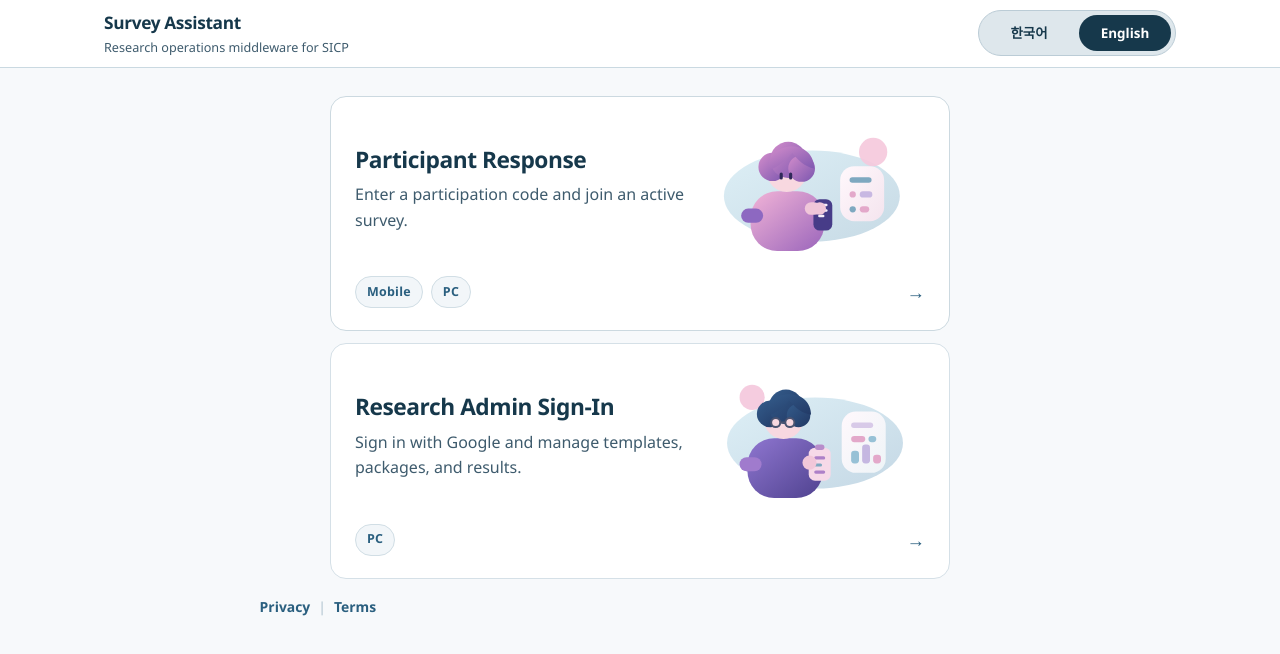
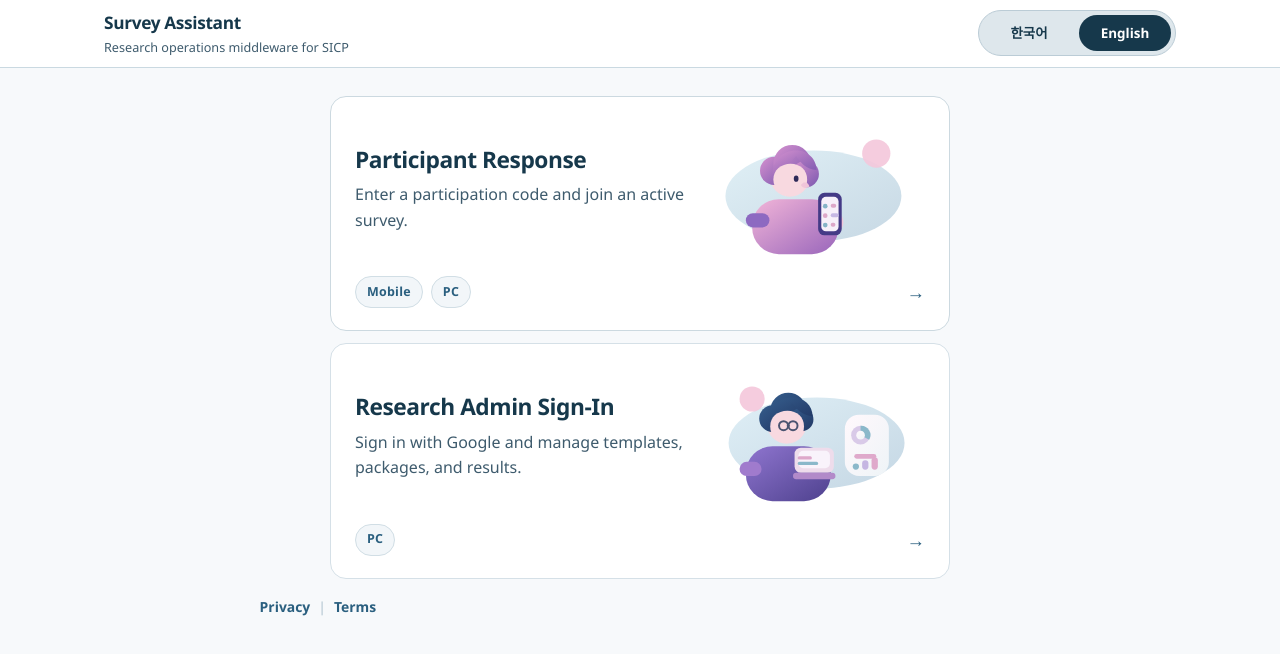
Before and after one commit to yes-U-can/survey-assistant, a Next.js app in the folder apps/web/: page /en in a window 1280 px wide. Shown: the top 654 px of the page. Built offline with nearby package versions, Linux system fonts and the light colour scheme; no server answers.

Commit message:
refactor: clarify home illustration roles

```diff
--- a/apps/web/src/components/HomePortalIllustrations.tsx
+++ b/apps/web/src/components/HomePortalIllustrations.tsx
@@ -23,52 +23,46 @@ export function ParticipantPortalIllustration() {
   return (
     <IllustrationFrame title="스마트폰으로 설문에 응답하는 피검자">
       <defs>
-        <linearGradient id="participant-bg" x1="0%" y1="0%" x2="100%" y2="100%">
-          <stop offset="0%" stopColor="#DDEFF6" />
-          <stop offset="100%" stopColor="#C7DAE5" />
+        <linearGradient id="participant-backdrop" x1="0%" y1="0%" x2="100%" y2="100%">
+          <stop offset="0%" stopColor="#E0F0F6" />
+          <stop offset="100%" stopColor="#C7D8E4" />
         </linearGradient>
         <linearGradient id="participant-body" x1="0%" y1="0%" x2="100%" y2="100%">
-          <stop offset="0%" stopColor="#F2B4D7" />
-          <stop offset="100%" stopColor="#9A65BB" />
+          <stop offset="0%" stopColor="#F2B5D8" />
+          <stop offset="100%" stopColor="#9966BB" />
         </linearGradient>
         <linearGradient id="participant-hair" x1="0%" y1="0%" x2="100%" y2="100%">
-          <stop offset="0%" stopColor="#D38DCB" />
-          <stop offset="100%" stopColor="#7B56AF" />
-        </linearGradient>
-        <linearGradient id="participant-card" x1="0%" y1="0%" x2="100%" y2="100%">
-          <stop offset="0%" stopColor="#FFF8FC" />
-          <stop offset="100%" stopColor="#F4E4EE" />
+          <stop offset="0%" stopColor="#D591CF" />
+          <stop offset="100%" stopColor="#7B58AF" />
         </linearGradient>
       </defs>
 
-      <ellipse cx="136" cy="98" rx="112" ry="58" fill="url(#participant-bg)" />
-      <circle cx="214" cy="42" r="18" fill="#F5C8DB" opacity="0.9" />
+      <ellipse cx="138" cy="98" rx="112" ry="58" fill="url(#participant-backdrop)" />
+      <circle cx="218" cy="44" r="18" fill="#F4C7DA" opacity="0.9" />
 
-      <g transform="translate(32 18)">
-        <rect x="140" y="42" width="56" height="70" rx="18" fill="url(#participant-card)" />
-        <rect x="152" y="56" width="28" height="7" rx="3.5" fill="#7EA8C0" />
-        <circle cx="156" cy="78" r="4" fill="#E3A8CA" />
-        <rect x="165" y="74" width="16" height="8" rx="4" fill="#C8B8E2" />
-        <circle cx="156" cy="97" r="4" fill="#7EA8C0" />
-        <rect x="165" y="93" width="12" height="8" rx="4" fill="#E3A8CA" />
+      <g transform="translate(34 20)">
+        <rect x="26" y="82" width="110" height="70" rx="34" fill="url(#participant-body)" />
+        <path d="M120 98C131 93 141 99 142 110C143 118 137 125 127 126L112 109Z" fill="#F1C6D9" />
+        <rect x="110" y="74" width="30" height="54" rx="8" fill="#443A86" />
+        <rect x="114" y="79" width="22" height="44" rx="6" fill="#F7F0FA" />
+        <circle cx="119" cy="91" r="3" fill="#86B4C7" />
+        <rect x="126" y="88" width="7" height="5" rx="2.5" fill="#DDA8C9" />
+        <circle cx="119" cy="103" r="3" fill="#DDA8C9" />
+        <rect x="126" y="100" width="10" height="5" rx="2.5" fill="#C6B8E4" />
+        <circle cx="119" cy="115" r="3" fill="#86B4C7" />
+        <rect x="126" y="112" width="6" height="5" rx="2.5" fill="#DDA8C9" />
 
-        <rect x="26" y="74" width="94" height="76" rx="34" fill="url(#participant-body)" />
-        <circle cx="72" cy="50" r="25" fill="#F8D8E0" />
-        <circle cx="54" cy="43" r="18" fill="url(#participant-hair)" />
-        <circle cx="74" cy="34" r="23" fill="url(#participant-hair)" />
-        <circle cx="91" cy="45" r="17" fill="url(#participant-hair)" />
-        <path d="M48 48C48 29 61 17 79 17C96 17 107 29 107 45C95 43 86 34 79 25C71 35 61 43 48 48Z" fill="url(#participant-hair)" />
-        <rect x="63" y="50" width="4" height="9" rx="2" fill="#2F2958" />
-        <rect x="75" y="50" width="4" height="9" rx="2" fill="#2F2958" />
+        <circle cx="74" cy="54" r="25" fill="#F8D9E0" />
+        <circle cx="54" cy="46" r="18" fill="url(#participant-hair)" />
+        <circle cx="77" cy="37" r="24" fill="url(#participant-hair)" />
+        <circle cx="94" cy="50" r="17" fill="url(#participant-hair)" />
+        <path d="M52 51C52 32 65 20 82 20C97 20 108 31 108 45C95 44 87 35 82 27C74 37 65 45 52 51Z" fill="url(#participant-hair)" />
 
-        <rect x="106" y="84" width="24" height="40" rx="8" fill="#473C88" />
-        <rect x="112" y="90" width="12" height="3" rx="1.5" fill="#F6EEF9" />
-        <rect x="112" y="97" width="12" height="3" rx="1.5" fill="#F6EEF9" />
-        <rect x="112" y="104" width="8" height="3" rx="1.5" fill="#F6EEF9" />
+        <path d="M96 57C96 69 87 78 75 78C63 78 53 69 53 57C53 45 63 37 75 37C87 37 96 45 96 57Z" fill="#F8D9E0" />
+        <ellipse cx="82" cy="56" rx="3" ry="4" fill="#2E2958" />
+        <path d="M91 61C95 60 98 62 99 66C95 69 90 68 88 64Z" fill="#F0C5D9" />
 
-        <rect x="95" y="88" width="20" height="16" rx="8" fill="#F0C6D9" />
-        <circle cx="114" cy="96" r="8" fill="#F0C6D9" />
-        <rect x="14" y="96" width="28" height="18" rx="9" fill="#8D68C1" />
+        <rect x="18" y="100" width="30" height="18" rx="9" fill="#8D69C1" />
       </g>
     </IllustrationFrame>
   );
@@ -76,19 +70,19 @@ export function ParticipantPortalIllustration() {
 
 export function AdminPortalIllustration() {
   return (
-    <IllustrationFrame title="클립보드와 설문 패널을 확인하는 연구관리자">
+    <IllustrationFrame title="노트북과 차트 패널을 확인하는 연구관리자">
       <defs>
-        <linearGradient id="admin-bg" x1="0%" y1="0%" x2="100%" y2="100%">
-          <stop offset="0%" stopColor="#DDEFF6" />
-          <stop offset="100%" stopColor="#C5D8E5" />
+        <linearGradient id="admin-backdrop" x1="0%" y1="0%" x2="100%" y2="100%">
+          <stop offset="0%" stopColor="#DFEFF6" />
+          <stop offset="100%" stopColor="#C5D7E4" />
         </linearGradient>
         <linearGradient id="admin-body" x1="0%" y1="0%" x2="100%" y2="100%">
-          <stop offset="0%" stopColor="#8F76D0" />
-          <stop offset="100%" stopColor="#4F428F" />
+          <stop offset="0%" stopColor="#8F75CF" />
+          <stop offset="100%" stopColor="#4E418E" />
         </linearGradient>
         <linearGradient id="admin-hair" x1="0%" y1="0%" x2="100%" y2="100%">
-          <stop offset="0%" stopColor="#345C8B" />
-          <stop offset="100%" stopColor="#213864" />
+          <stop offset="0%" stopColor="#355C8B" />
+          <stop offset="100%" stopColor="#213865" />
         </linearGradient>
         <linearGradient id="admin-panel" x1="0%" y1="0%" x2="100%" y2="100%">
           <stop offset="0%" stopColor="#FFF8FC" />
@@ -96,41 +90,40 @@ export function AdminPortalIllustration() {
         </linearGradient>
       </defs>
 
-      <ellipse cx="140" cy="98" rx="112" ry="58" fill="url(#admin-bg)" />
-      <circle cx="60" cy="40" r="16" fill="#F4C7DB" opacity="0.9" />
+      <ellipse cx="142" cy="98" rx="112" ry="58" fill="url(#admin-backdrop)" />
+      <circle cx="60" cy="42" r="16" fill="#F4C7DA" opacity="0.9" />
 
-      <g transform="translate(30 18)">
-        <rect x="144" y="40" width="56" height="78" rx="18" fill="url(#admin-panel)" />
-        <rect x="156" y="54" width="28" height="7" rx="3.5" fill="#D8CAE8" />
-        <rect x="156" y="71" width="18" height="8" rx="4" fill="#E3A8CA" />
-        <rect x="178" y="71" width="10" height="8" rx="4" fill="#97C1D6" />
-        <rect x="156" y="90" width="10" height="16" rx="4" fill="#97C1D6" />
-        <rect x="170" y="82" width="10" height="24" rx="4" fill="#C5B7E1" />
-        <rect x="184" y="95" width="10" height="11" rx="4" fill="#E3A8CA" />
+      <g transform="translate(28 20)">
+        <rect x="150" y="42" width="56" height="78" rx="18" fill="url(#admin-panel)" />
+        <circle cx="170" cy="68" r="12" fill="#D9CAE8" />
+        <path d="M170 68L170 56A12 12 0 0 1 181 74Z" fill="#8AB8CA" />
+        <circle cx="170" cy="68" r="5.5" fill="url(#admin-panel)" />
+        <rect x="162" y="92" width="28" height="6" rx="3" fill="#DFA9CB" />
+        <rect x="160" y="104" width="8" height="8" rx="4" fill="#8AB8CA" />
+        <rect x="172" y="100" width="8" height="12" rx="4" fill="#C5B6E2" />
+        <rect x="184" y="96" width="8" height="16" rx="4" fill="#DFA9CB" />
 
-        <rect x="24" y="74" width="96" height="76" rx="34" fill="url(#admin-body)" />
-        <circle cx="70" cy="50" r="25" fill="#F8D8E0" />
-        <circle cx="53" cy="43" r="17" fill="url(#admin-hair)" />
-        <circle cx="73" cy="34" r="22" fill="url(#admin-hair)" />
-        <circle cx="89" cy="45" r="15" fill="url(#admin-hair)" />
-        <path d="M48 47C48 29 61 18 77 18C94 18 105 29 105 44C94 43 85 35 77 26C70 35 60 42 48 47Z" fill="url(#admin-hair)" />
-        <rect x="61" y="50" width="4" height="9" rx="2" fill="#2F2958" />
-        <rect x="73" y="50" width="4" height="9" rx="2" fill="#2F2958" />
+        <rect x="24" y="82" width="108" height="70" rx="34" fill="url(#admin-body)" />
+        <circle cx="76" cy="54" r="25" fill="#F8D9E0" />
+        <circle cx="58" cy="47" r="17" fill="url(#admin-hair)" />
+        <circle cx="78" cy="37" r="23" fill="url(#admin-hair)" />
+        <circle cx="95" cy="48" r="15" fill="url(#admin-hair)" />
+        <path d="M54 49C54 31 67 20 83 20C98 20 109 30 109 44C97 43 88 35 83 27C75 36 66 44 54 49Z" fill="url(#admin-hair)" />
 
-        <circle cx="60" cy="54" r="7" fill="#4A5370" />
-        <circle cx="78" cy="54" r="7" fill="#4A5370" />
-        <circle cx="60" cy="54" r="4.5" fill="#F8D8E0" />
-        <circle cx="78" cy="54" r="4.5" fill="#F8D8E0" />
-        <rect x="66" y="52.75" width="6" height="2.5" rx="1.25" fill="#4A5370" />
+        <path d="M98 57C98 69 89 78 77 78C64 78 55 69 55 57C55 45 64 37 77 37C89 37 98 45 98 57Z" fill="#F8D9E0" />
+        <ellipse cx="72" cy="56" rx="7" ry="7" fill="#4A5370" />
+        <ellipse cx="84" cy="56" rx="7" ry="7" fill="#4A5370" />
+        <ellipse cx="72" cy="56" rx="4.5" ry="4.5" fill="#F8D9E0" />
+        <ellipse cx="84" cy="56" rx="4.5" ry="4.5" fill="#F8D9E0" />
+        <rect x="76" y="54.75" width="4" height="2.5" rx="1.25" fill="#4A5370" />
 
-        <rect x="102" y="86" width="28" height="42" rx="8" fill="#F6D9E8" />
-        <rect x="110" y="82" width="12" height="7" rx="3.5" fill="#B88DCB" />
-        <rect x="109" y="97" width="14" height="4" rx="2" fill="#AD80C8" />
-        <rect x="109" y="106" width="10" height="4" rx="2" fill="#7FA8C0" />
-        <rect x="109" y="115" width="14" height="4" rx="2" fill="#AD80C8" />
+        <rect x="86" y="84" width="50" height="32" rx="8" fill="#EEDCEB" />
+        <rect x="91" y="88" width="40" height="22" rx="6" fill="#F9F3FB" />
+        <rect x="84" y="116" width="54" height="8" rx="4" fill="#B28AC9" />
+        <rect x="90" y="95" width="18" height="4" rx="2" fill="#DDA8CA" />
+        <rect x="90" y="102" width="26" height="4" rx="2" fill="#8AB8CA" />
 
-        <rect x="14" y="98" width="28" height="18" rx="9" fill="#A07BCD" />
-        <rect x="94" y="96" width="18" height="18" rx="9" fill="#F1C7D9" />
+        <rect x="16" y="102" width="28" height="18" rx="9" fill="#A07BCD" />
       </g>
     </IllustrationFrame>
   );
```
Also changed, not shown: 1 other file (tests, documents, lock files or other folders).
